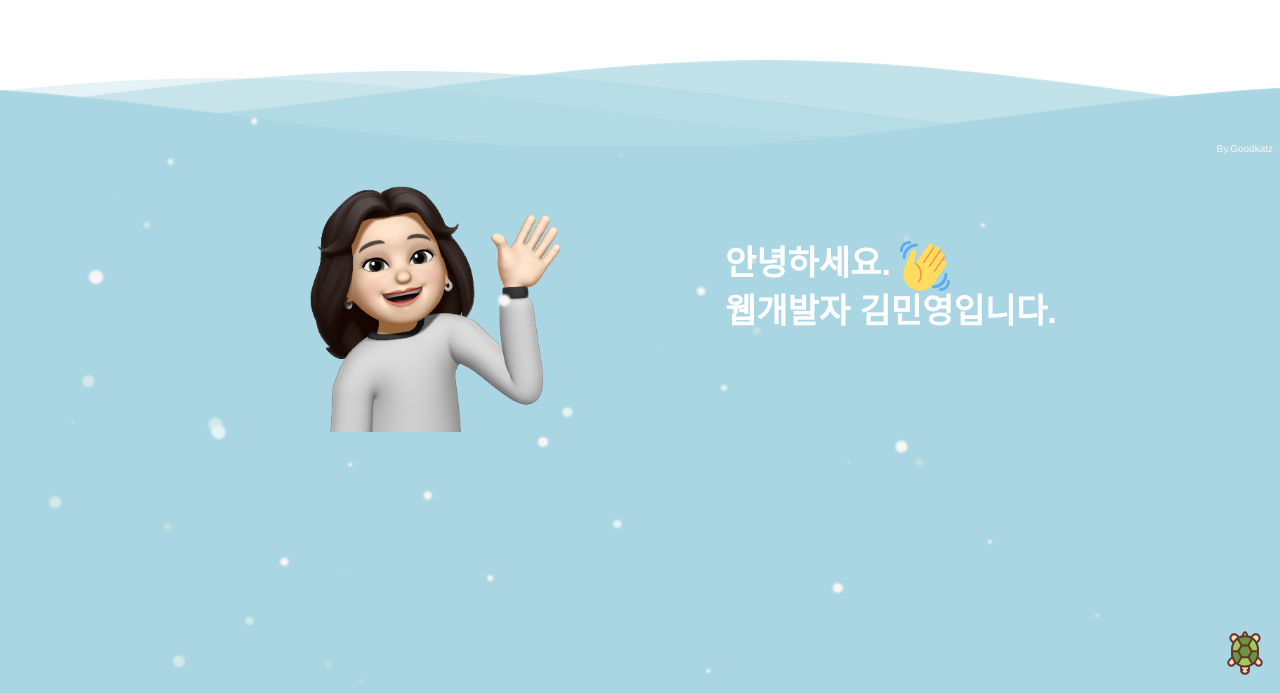
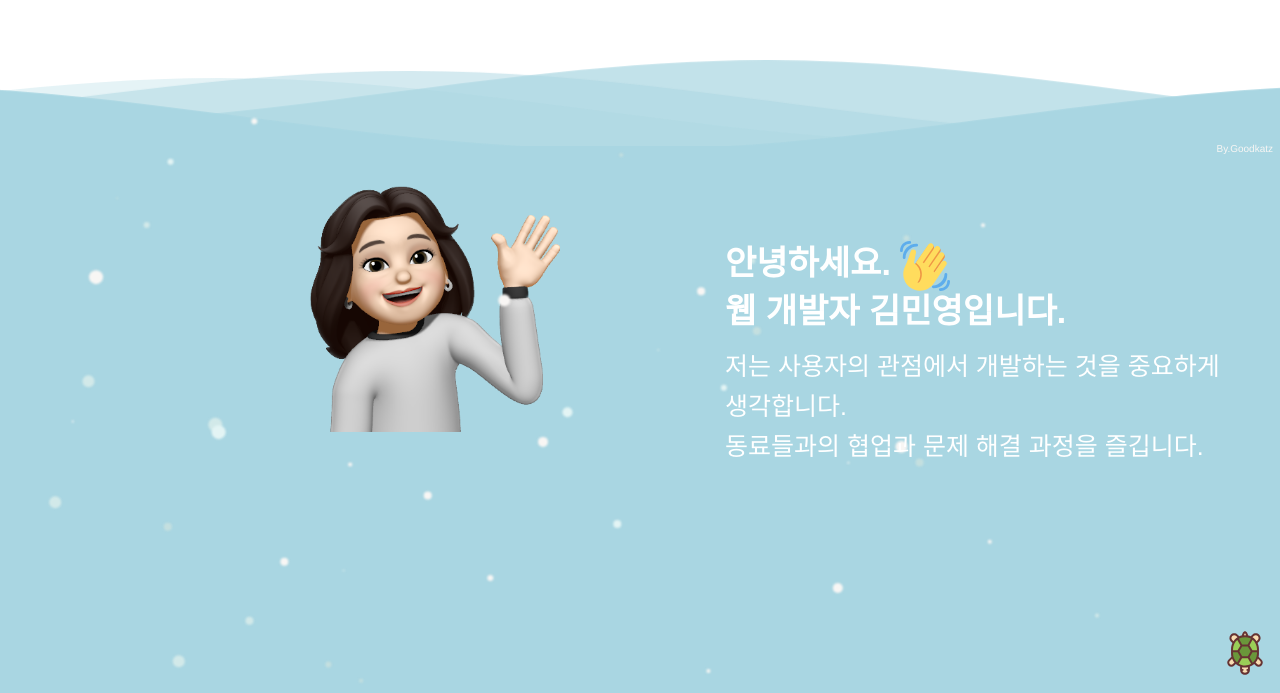
Before and after one commit to myk0907/vue-board, a Vue app: page / in a window 1280 px wide. Shown: the part 107-800 px from the top of the page. Built offline with nearby package versions, Linux system fonts and the light colour scheme.

Commit message:
사이트 제목 변경 및 자기소개 추가

```diff
--- a/package.json
+++ b/package.json
@@ -1,5 +1,5 @@
 {
-  "name": "minyoung-vue",
+  "name": "minyoung-portfolio",
   "version": "0.1.0",
   "private": true,
   "scripts": {
--- a/src/views/MainPage2.vue
+++ b/src/views/MainPage2.vue
@@ -20,7 +20,11 @@
           <div class="group_row main-contents">
             <p class="header_1" >
               안녕하세요. <img class="reverse" src="../assets/svg/waving-hand.svg"><br>
-              웹개발자 김민영입니다.
+              웹 개발자 김민영입니다.<br>
+            </p>
+            <p style="margin: 15px; color: white; font-size: 25px">
+              저는 사용자의 관점에서 개발하는 것을 중요하게 생각합니다.<br>
+              동료들과의 협업과 문제 해결 과정을 즐깁니다.
             </p>
           </div>
         </div>
```
Also changed, not shown: 1 other file (tests, documents, lock files or other folders).
